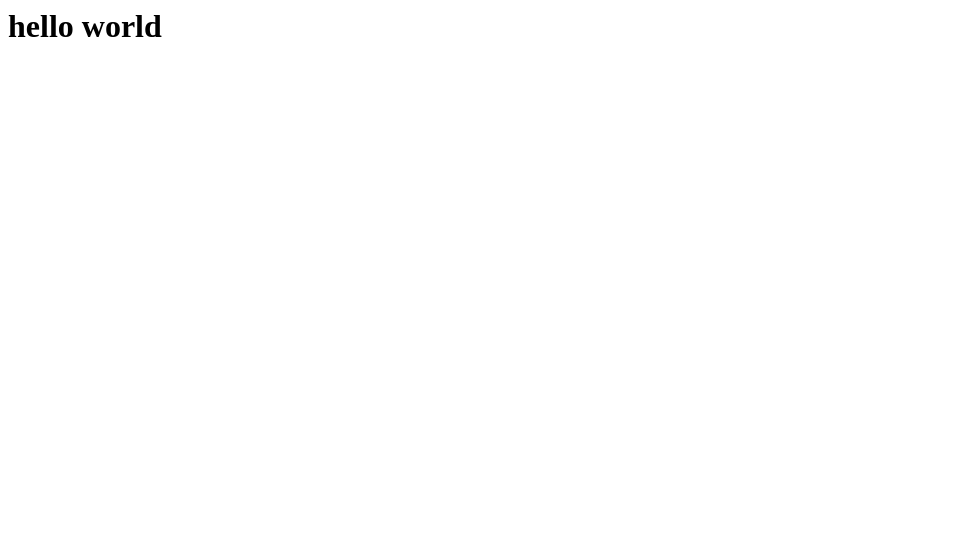
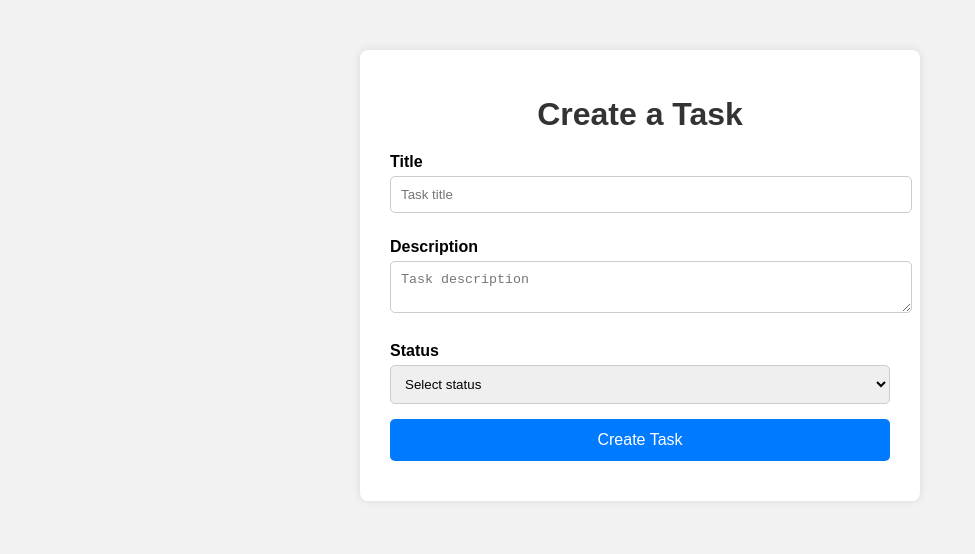
Before and after one commit to SmartDevPK/Task_MANAGER, a website: page public/index.html in a window 1280 px wide. Shown: the whole page, without its empty margins (0-975 px from the left). Drawn offline with Linux system fonts and the light colour scheme.

Commit message:
Create title, description, and status fields for task manager from the frontend

```diff
--- a/public/index.html
+++ b/public/index.html
@@ -1 +1,123 @@
-<h1>hello world</h1>
+<!DOCTYPE html>
+<html lang="en">
+<head>
+  <meta charset="UTF-8" />
+  <meta name="viewport" content="width=device-width, initial-scale=1.0"/>
+  <title>Create Task</title>
+  <link rel="stylesheet" href="style.css" />
+  <style>
+    body {
+  background-color: #f2f2f2;
+  font-family: Arial, sans-serif;
+}
+
+.container {
+  max-width: 500px;
+  margin: 50px auto;
+  background: white;
+  padding: 25px 30px;
+  border-radius: 8px;
+  box-shadow: 0 0 10px rgba(0, 0, 0, 0.1);
+}
+
+h1 {
+  text-align: center;
+  margin-bottom: 20px;
+  color: #333;
+}
+
+label {
+  display: block;
+  margin: 10px 0 5px;
+  font-weight: bold;
+}
+
+input, textarea, select {
+  width: 100%;
+  padding: 10px;
+  margin-bottom: 15px;
+  border: 1px solid #ccc;
+  border-radius: 5px;
+}
+
+button {
+  background-color: #007bff;
+  color: white;
+  padding: 12px;
+  width: 100%;
+  border: none;
+  border-radius: 5px;
+  font-size: 16px;
+  cursor: pointer;
+}
+
+button:hover {
+  background-color: #0056b3;
+}
+
+#message {
+  text-align: center;
+  margin-top: 15px;
+  font-weight: bold;
+  color: green;
+}
+
+  </style>
+</head>
+<body>
+  <div class="container">
+    <h1>Create a Task</h1>
+    <form id="taskForm">
+      <label for="title">Title</label>
+      <input type="text" id="title" name="title" placeholder="Task title" required />
+
+      <label for="description">Description</label>
+      <textarea id="description" name="description" placeholder="Task description" required></textarea>
+
+      <label for="status">Status</label>
+      <select id="status" name="status" required>
+        <option value="">Select status</option>
+        <option value="OPEN">OPEN</option>
+        <option value="IN_PROGRESS">IN_PROGRESS</option>
+        <option value="DONE">DONE</option>
+      </select>
+
+      <button type="submit">Create Task</button>
+    </form>
+    <div id="message"></div>
+  </div>
+
+  <script>
+    // Handle form submission
+    const form = document.getElementById("taskForm");
+    form.addEventListener("submit", async (e) => {
+        e.preventDefault();
+        const data  =  {
+            title: form.title.value,
+            description: form.description.value,
+            status: form.status.value,
+        }
+
+        try {
+            const res = await fetch('http://localhost:3000/tasks', {
+                method: 'POST',
+                headers: {
+                    'Content-Type': 'application/json'
+                },
+                body: JSON.stringify(data)
+            });
+            const result = await res.json();
+            const message = document.getElementById("message");
+            if (result) {
+                message.textContent = " Task created successfully!";
+                message.style.color = "green";
+                form.reset();
+            } else {
+                message.textContent = " Failed to create task";
+                message.style.color = "red";
+            }
+        } catch (error) {
+            document.getElementById("message").textContent = "Network error or server error: " + error.message;
+        }
+    });
+  </script>
```
